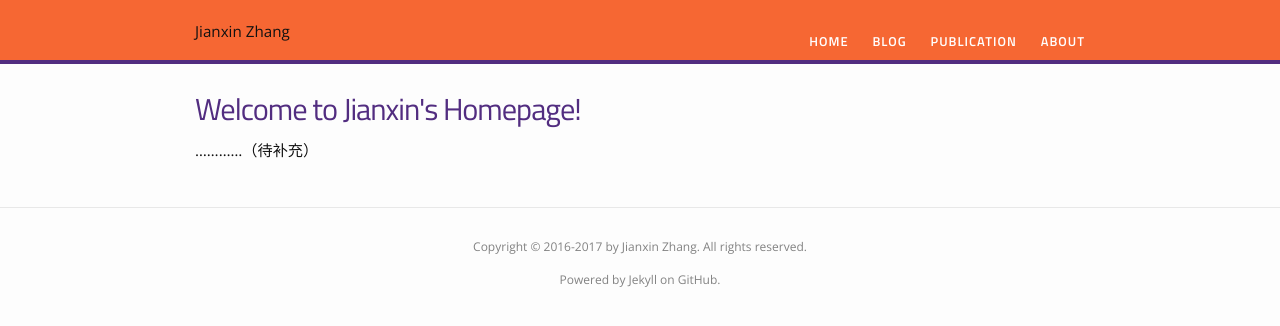
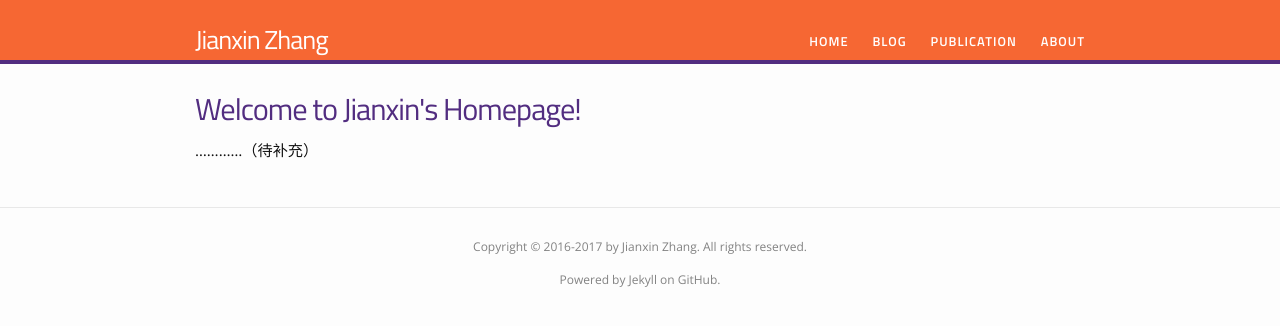
Before and after one commit to 0ZJX0/0ZJX0.github.io, a Jekyll site: the page built from index.html, in a window 1280 px wide. Shown: the top 326 px of the page. Built offline with Jekyll 4.4.1, drawn with Linux system fonts in a browser that asks for light colours.

Commit message:
Update header.html

```diff
--- a/_includes/header.html
+++ b/_includes/header.html
@@ -3,7 +3,7 @@
   <div class="wrapper">
 
    <!-- <a class="site-title" href="{{ site.baseurl }}/">{{ site.title }}</a> -->
-   {{ site.title }}
+  <a class="site-title" >{{ site.title }}</a>
 
 
     <nav class="site-nav">
```
